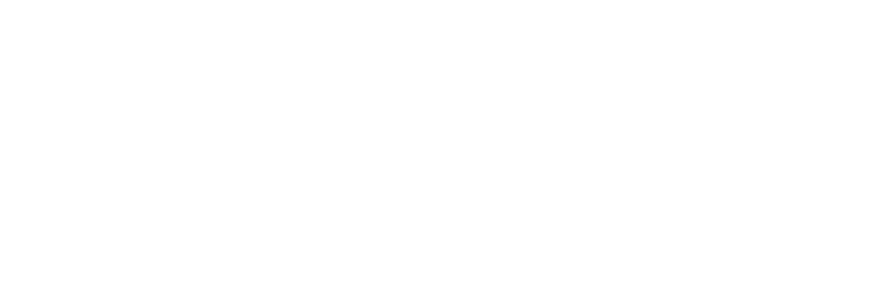
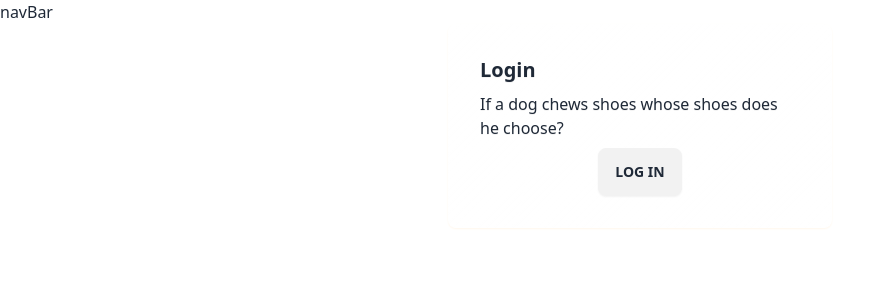
Before and after one commit to SandeebAdhikari/Personal_Expense_Tracker, a React (Vite) app: page / in a window 1280 px wide. Shown: the top 300 px of the page, without its empty margins (0-887 px from the left). Built offline with nearby package versions, Linux system fonts and the light colour scheme.

Commit message:
managing files

```diff
--- a/src/App.tsx
+++ b/src/App.tsx
@@ -1,7 +1,9 @@
+import Login from "./pages/login";
+
 function App() {
   return (
     <>
-      <div></div>
+      <Login />
     </>
   );
 }
--- a/src/components/barDiagram.tsx
+++ b/src/components/barDiagram.tsx
@@ -0,0 +1,5 @@
+const barDiagram = () => {
+  return <div>barDiagram</div>;
+};
+
+export default barDiagram;
--- /dev/null
+++ b/src/components/navBar.tsx
@@ -0,0 +1,5 @@
+const NavBar = () => {
+  return <div>navBar</div>;
+};
+
+export default NavBar;
--- a/src/pages/login.tsx
+++ b/src/pages/login.tsx
@@ -1,5 +1,23 @@
+import NavBar from "../components/navBar";
 const Login = () => {
-  return <div>login</div>;
+  return (
+    <>
+      <NavBar />
+      <div className="h-screen">
+        <div className="flex justify-center">
+          <div className="glass w-96 border shadow-sm shadow-orange-50 rounded-lg">
+            <div className="card-body">
+              <h2 className="card-title text-center">Login</h2>
+              <p>If a dog chews shoes whose shoes does he choose?</p>
+              <div className="card-actions justify-center">
+                <button className="btn">LOG IN</button>
+              </div>
+            </div>
+          </div>
+        </div>
+      </div>
+    </>
+  );
 };
 
 export default Login;
```
